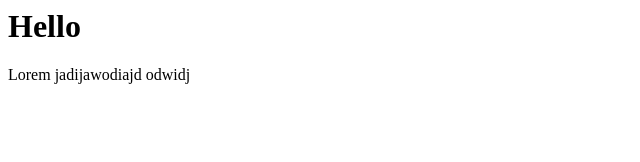
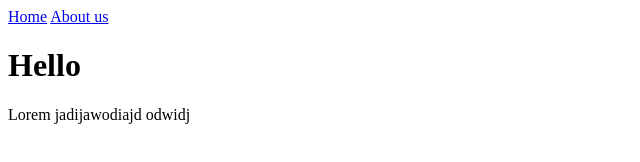
Before and after one commit to Sai0224/LearningGit, a plain HTML site: page index.html in a window 1280 px wide. Shown: the whole page, without its empty margins (0-640 px from the left). Drawn offline with Linux system fonts and the light colour scheme.

Commit message:
Adding nav tag
navigation tag has been added

```diff
--- a/index.html
+++ b/index.html
@@ -3,6 +3,11 @@
     <title>Practical 3</title>
   </head>
   <body>
+    <nav>
+      <a href="#">Home</a>
+      <a href="#">About us</a>
+    </nav>
+
     <h1>Hello</h1>
     <p>Lorem jadijawodiajd odwidj</p>
   </body>
```
